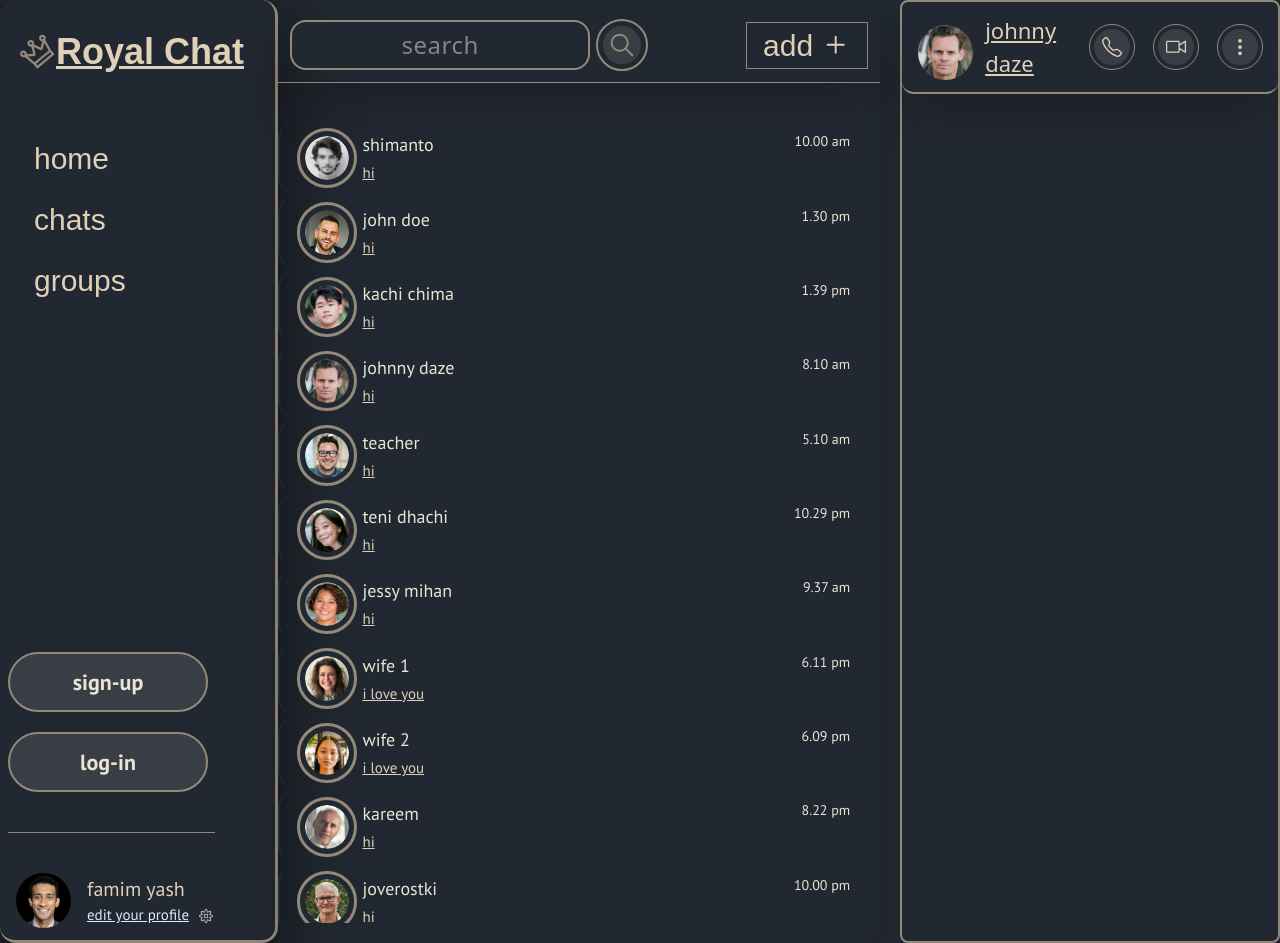
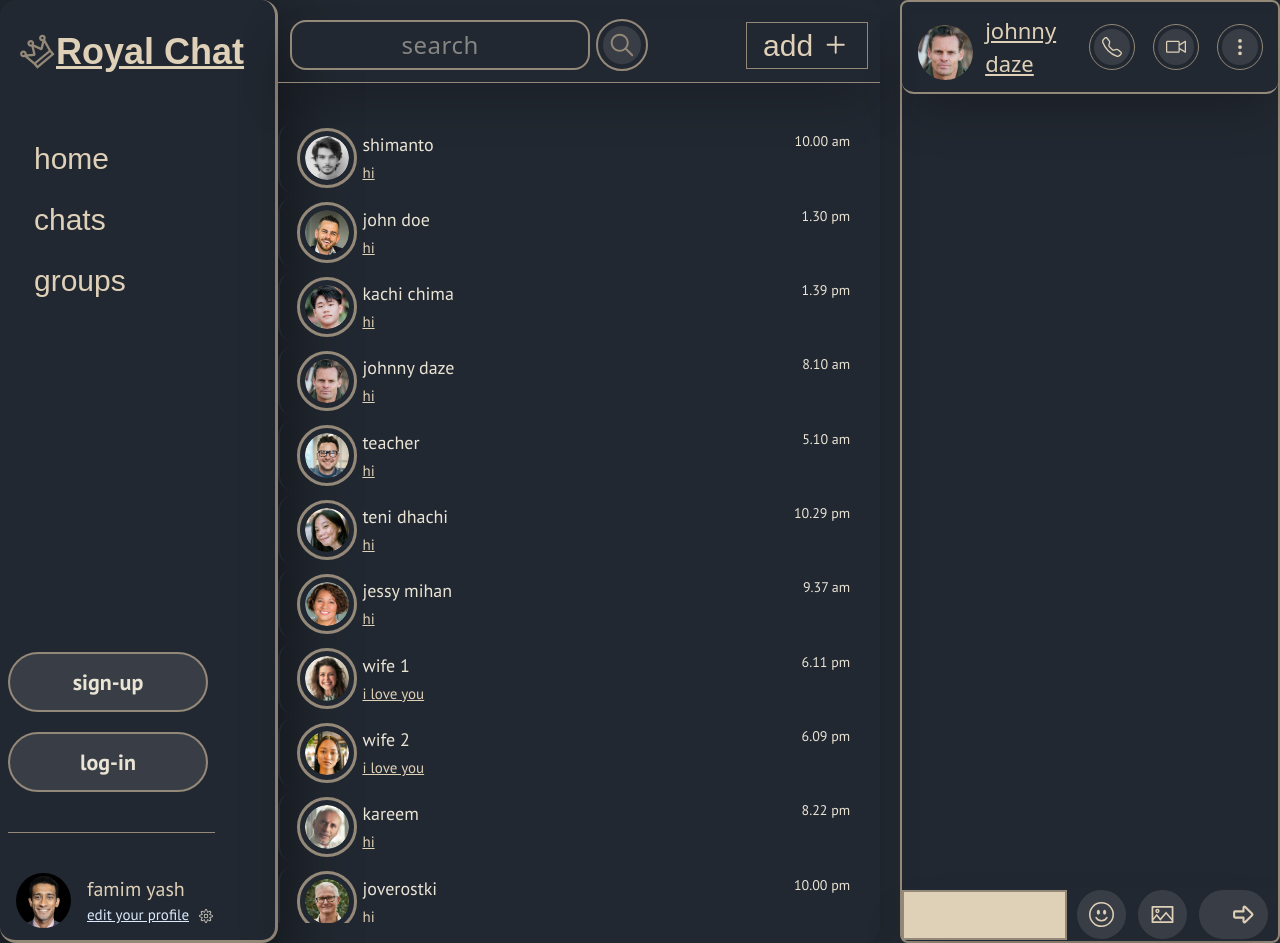
Before and after one commit to famim2002/chatting-app, a React (Vite) app: page / in a window 1280 px wide. Built offline with nearby package versions, Linux system fonts and the light colour scheme; a web font is replaced by a local one.

Commit message:
content-add

```diff
--- a/src/componenets/layout/NavBar.jsx
+++ b/src/componenets/layout/NavBar.jsx
@@ -52,7 +52,7 @@ const Navbar = () => {
                            lg:grid-cols-1 lg:gap-5 "
             >
               <Link
-                to="/"
+                to="/signUp"
                 className="button_style w-[160px]  bg-secondary h-[50px] text-[22px] text-center px-8 py-2
                            md:w-[140px] md:h-[50px] md:py-2
                            lg:w-[200px] lg:h-[60px]  lg:py-3   "
@@ -60,7 +60,7 @@ const Navbar = () => {
                 sign-up
               </Link>
               <Link
-                to="/"
+                to="/login"
                 className="button_style w-[160px]  bg-secondary h-[50px] text-[22px] text-center px-8 py-2
                            md:w-[140px] md:h-[50px] md:py-2
                            lg:w-[200px] lg:h-[60px] lg:py-3   "
--- a/src/pages/ChatPage.jsx
+++ b/src/pages/ChatPage.jsx
@@ -2,12 +2,17 @@ import React from "react";
 import { BsTelephone } from "react-icons/bs";
 import { GoDeviceCameraVideo } from "react-icons/go";
 import { BsThreeDotsVertical } from "react-icons/bs";
+import { BsEmojiSmile } from "react-icons/bs";
+import { AiOutlinePicture } from "react-icons/ai";
+import { TbArrowBigRight } from "react-icons/tb";
+
 import { Link } from "react-router";
 
 const ChatPage = () => {
   return (
     <>
-      <section className=" w-full h-dvh md:h-auto  py-3 border-2 border-brand rounded-lg">
+      <section className=" w-full h-dvh md:h-auto  pt-3 border-2 border-brand rounded-lg">
+        <div className="h-full flex flex-col justify-between">
           <div className="px-4 flex  justify-between pb-3 border-b-2 border-brand  rounded-xl shadow-2xl">
             <div
               className=" flex flex-col  gap-1
@@ -57,6 +62,35 @@ const ChatPage = () => {
               </Link>
             </div>
           </div>
+          <div className="mt-auto shadow-2xl flex items-center">
+            <input
+              type="text"
+              className="px-2  w-full h-[50px] text-xl text-primary bg-base font-headerFont tracking-wider outline-0 border-brand border-2 "
+            />
+            <div className="px-2 flex gap-2">
+              <div className="p-3 bg-secondary border-2 border-primary rounded-full hover:bg-base  group">
+                <BsEmojiSmile
+                  className="text-[20px] text-base  group-hover:text-primary
+                            lg:text-[25px]"
+                />
+              </div>
+
+              <div className="p-3 bg-secondary border-2 border-primary rounded-full hover:bg-base group">
+                <AiOutlinePicture
+                  className="text-[20px] text-base  group-hover:text-primary
+                           lg:text-[25px]"
+                />
+              </div>
+
+              <div className="p-3 bg-secondary border-2 border-primary rounded-full hover:bg-base group">
+                <TbArrowBigRight
+                  className="text-[20px] text-base  ml-5  group-hover:text-primary
+                           lg:text-[25px]"
+                />
+              </div>
+            </div>
+          </div>
+        </div>
       </section>
     </>
   );
```
Lines whose indentation alone changed are shown as unchanged.
